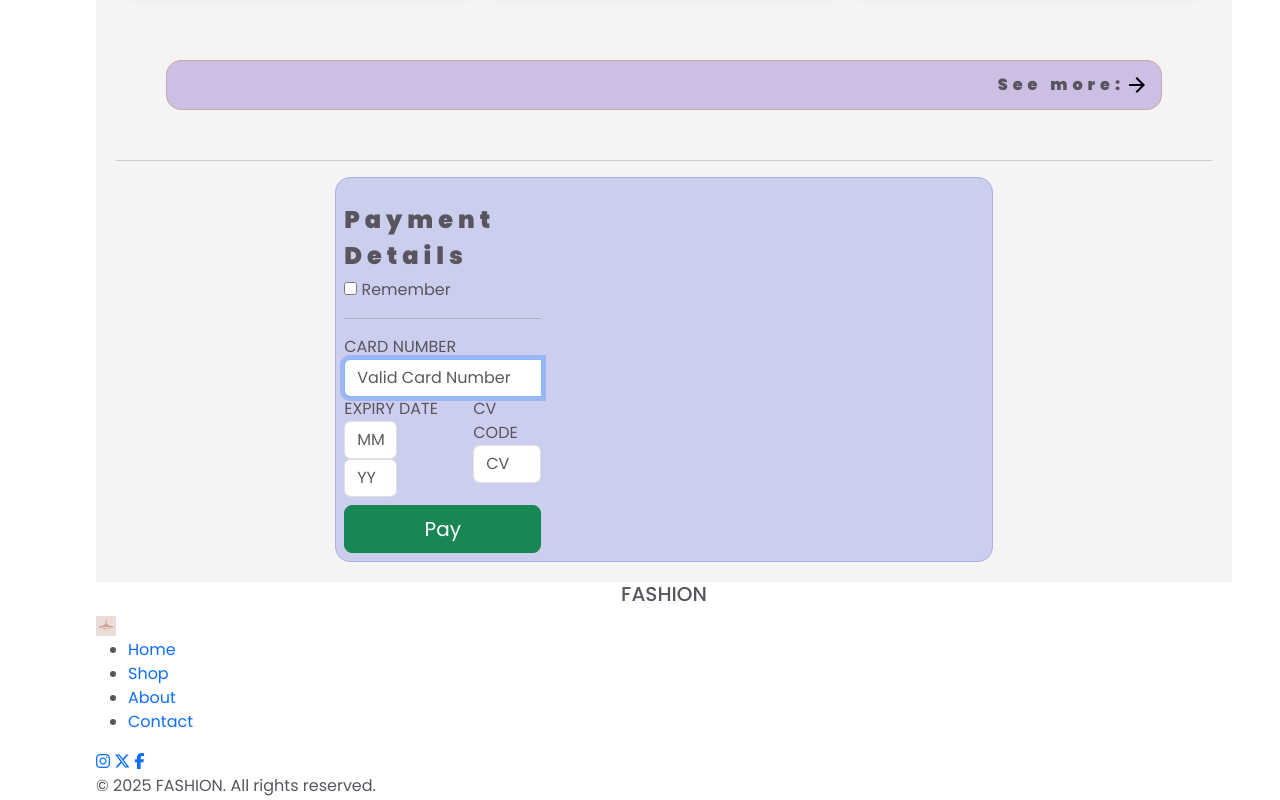
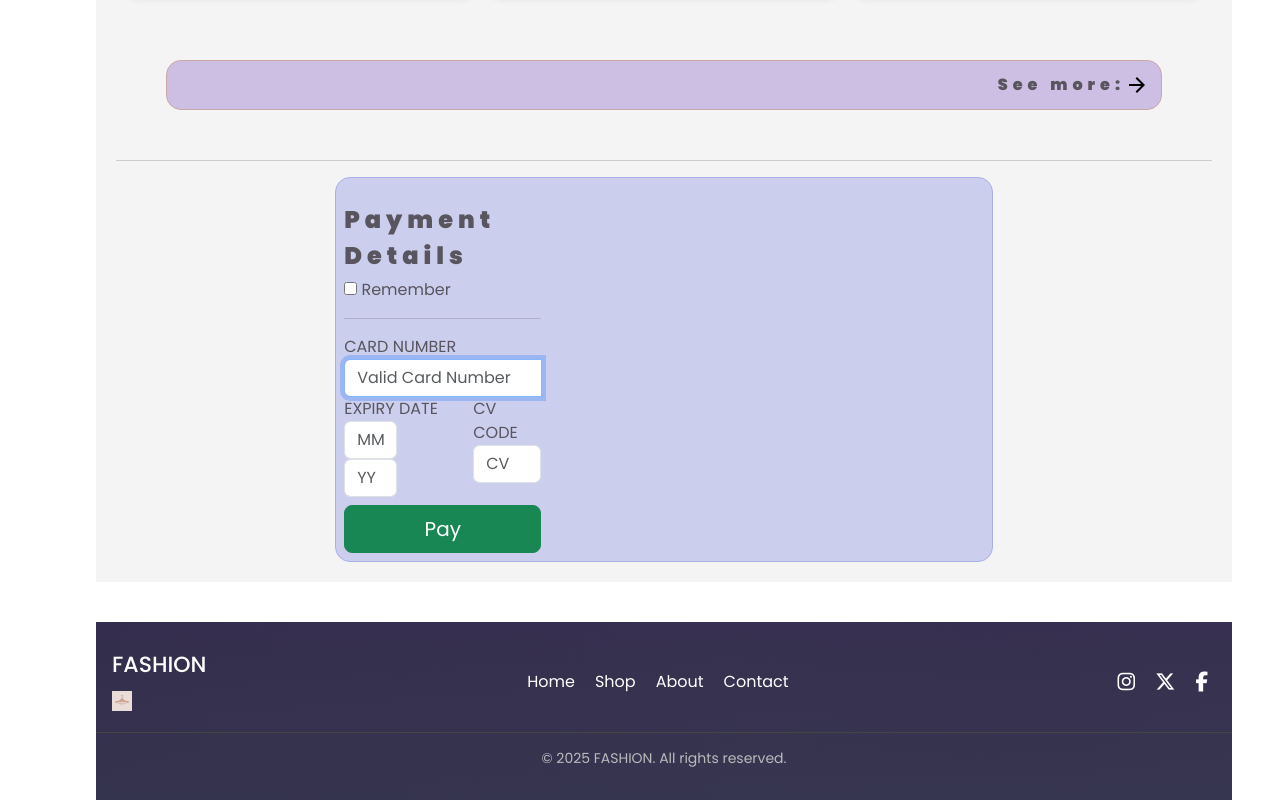
Before and after one commit to mymehrnaz/shopping-web, a plain HTML site: page index.html in a window 1280 px wide. Shown: the part 7700-8500 px from the top of the page. Drawn offline with nearby package versions, Linux system fonts and the light colour scheme; some icons are missing; a web font is replaced by a local one.

Commit message:
style to footer added

```diff
--- a/index.html
+++ b/index.html
@@ -11,6 +11,68 @@
     <link rel="stylesheet" href="https://fonts.googleapis.com/css2?family=Material+Symbols+Outlined:opsz,wght,FILL,GRAD@20..48,100..700,0..1,-50..200&icon_names=woman" />
     <link rel="stylesheet" href="component/style.css">
         <link rel="stylesheet" href="https://cdn.jsdelivr.net/npm/boxicons@latest/css/boxicons.min.css">
+        <style>
+          footer{
+  background-image: linear-gradient(rgba(39, 32, 68, 0.9), rgba(39, 38, 68, 0.9)), url("../image/backen.jpg");
+  background-repeat: no-repeat;
+  background-size: cover;
+  color: #fff;
+  padding-top: 30px;
+  margin-top: 40px;
+}
+.footer-container{
+  max-width: 1200px;
+  margin: 0 auto;
+  padding: 0 16px;
+  display: flex;
+  justify-content: space-between;
+  align-items: center;
+  flex-wrap: wrap;
+}
+.footer-logo h2{
+  font-size: 22px;
+  margin-bottom: 10px;
+}
+.footer-links{
+  list-style: none;
+  display: flex;
+  gap: 20px;
+  margin: 10px 0;
+  padding: 0;
+}
+.footer-links a {
+  color: #fff;
+  text-decoration: none;
+  transition: color 0.3s ease;
+}
+.footer-links a:hover{
+  color: #f39c12;
+}
+.footer-socials a {
+  margin: 0 8px;
+  font-size: 20px;
+  color: #fff;
+  text-decoration: none;
+  transition: color 0.3s ease;
+}
+.footer-socials a:hover{
+  color: #f39c12;
+}
+.footer-bottom{
+  text-align: center;
+  border-top: 1px solid #444;
+  margin-top: 20px;
+  padding: 15px 0;
+  font-size: 14px;
+  color: #bbb;
+}
+@media (max-width: 768px) {
+  .footer-container{
+    flex-direction: column;
+    text-align: center;
+    gap: 20px;
+  }
+        </style>
 </head>
 <body>
 
```
